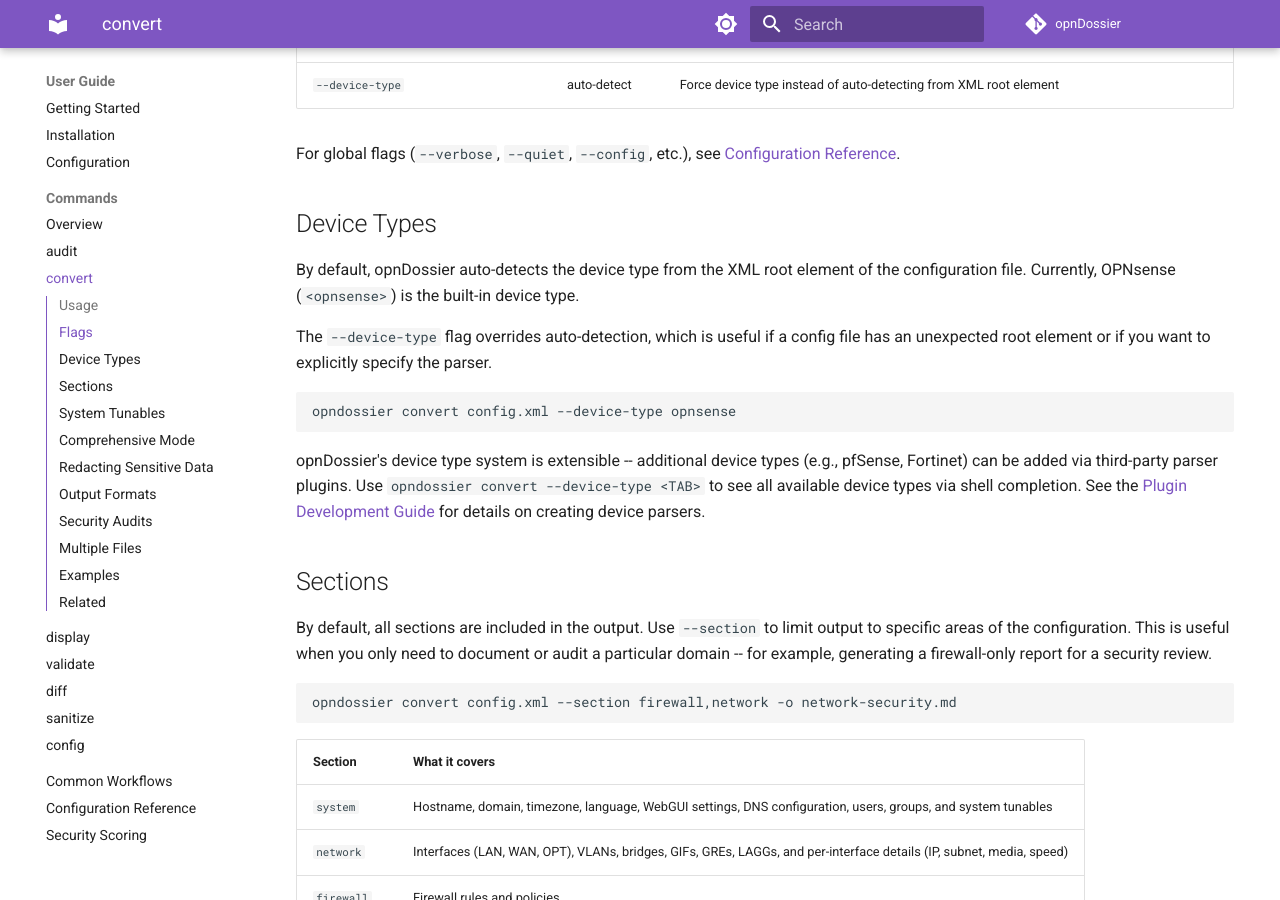
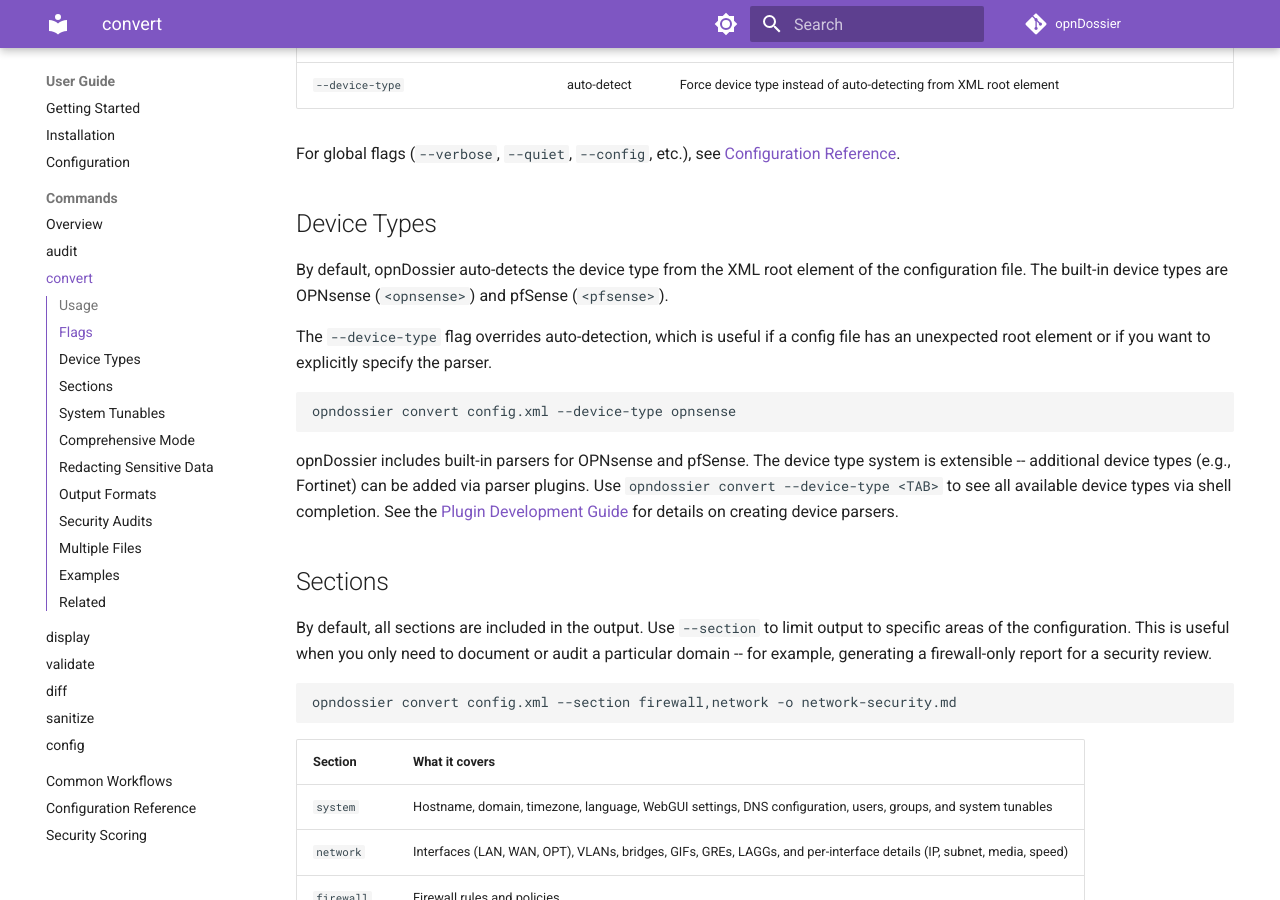
Before and after one commit to EvilBit-Labs/opnDossier, an MkDocs documentation site: the page built from docs/user-guide/commands/convert.md, in a window 1280 px wide and 900 px high, scrolled down 1164 px. Built offline with MkDocs 1.6.1 and Material for MkDocs 9.7.7, drawn with Linux system fonts in a browser that asks for light colours; comment, search, counter and statistics services are not loaded; the version menu is left out.

Commit message:
docs: red mode warning, --failures-only docs, pfSense label, interface sync
Batch 6 of tech debt cleanup — documentation fixes:

- Emit CLI warning when --mode red selected and add experimental
  admonition in audit.md; document stubs in GOTCHAS.md §8.4 (#075)
- Document --failures-only flag in audit.md flags table with usage
  example (#085)
- Fix pfSense incorrectly labeled as "third-party plugin" in
  convert.md — it's a built-in parser (#086)
- Add missing SetFailuresOnly method to ReportComposer interface
  listing in CONTRIBUTING.md (#087)

Signed-off-by: UncleSp1d3r <unclesp1d3r@evilbitlabs.io>

````diff
--- a/docs/user-guide/commands/convert.md
+++ b/docs/user-guide/commands/convert.md
@@ -34,7 +34,7 @@
 
 ## Device Types
 
-By default, opnDossier auto-detects the device type from the XML root element of the configuration file. Currently, OPNsense (`<opnsense>`) is the built-in device type.
+By default, opnDossier auto-detects the device type from the XML root element of the configuration file. The built-in device types are OPNsense (`<opnsense>`) and pfSense (`<pfsense>`).
 
 The `--device-type` flag overrides auto-detection, which is useful if a config file has an unexpected root element or if you want to explicitly specify the parser.
 
@@ -42,7 +42,7 @@
 opndossier convert config.xml --device-type opnsense
 ```
 
-opnDossier's device type system is extensible -- additional device types (e.g., pfSense, Fortinet) can be added via third-party parser plugins. Use `opndossier convert --device-type <TAB>` to see all available device types via shell completion. See the [Plugin Development Guide](../../dev-guide/plugin-development.md#device-parser-development) for details on creating device parsers.
+opnDossier includes built-in parsers for OPNsense and pfSense. The device type system is extensible -- additional device types (e.g., Fortinet) can be added via parser plugins. Use `opndossier convert --device-type <TAB>` to see all available device types via shell completion. See the [Plugin Development Guide](../../dev-guide/plugin-development.md#device-parser-development) for details on creating device parsers.
 
 ## Sections
 
````
Also changed, not shown: CONTRIBUTING.md (+1 -0 lines), GOTCHAS.md (+8 -0 lines), docs/user-guide/commands/audit.md (+7 -0 lines), 1 other file.
